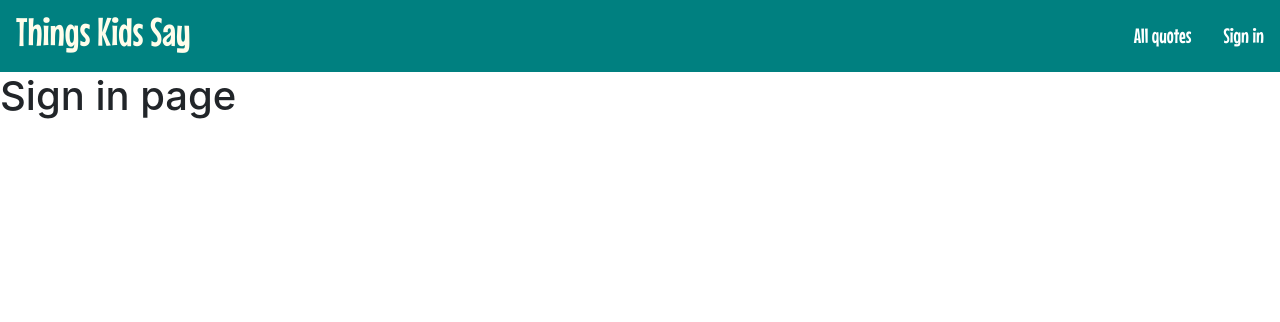
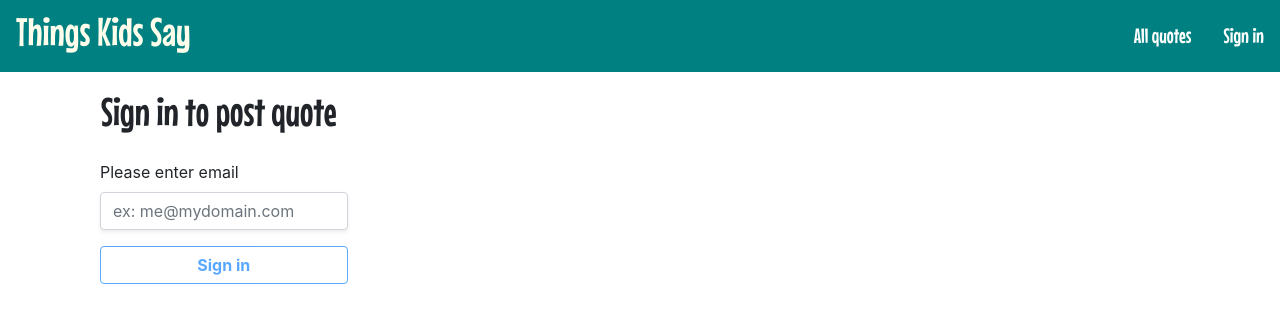
Before and after one commit to BC1985/things-kids-say, a React (Create React App) app: page /sign-in in a window 1280 px wide. Shown: the top 322 px of the page. Built offline with nearby package versions, Linux system fonts and the light colour scheme; no server answers.

Commit message:
Create sign in form Set input validation

```diff
--- a/src/components/Sign-In/Sign-in.js
+++ b/src/components/Sign-In/Sign-in.js
@@ -1,9 +1,53 @@
-import React from 'react';
+import React, { useState } from "react";
 
 function SignIn() {
-    return (
-        <h1>Sign in page</h1>
-    )
+  const [email, setEmail] = useState("");
+  const [isInputError, setIsInputError] = useState(false);
+  const pattern = new RegExp(
+    /^([a-z\d\.-]+)@([a-z\d-]+)\.([a-z]{2,8})(\.[a-z]{2,8})?$/
+  );
+
+  function validateInput() {
+    if (!pattern.test(email)) {
+      setIsInputError(true);
+      setEmail("")
+
+    } else {
+      setIsInputError(false);
+    }
+  }
+  return (
+    <>
+      <div className="container">
+        <h1 className="childish-font p-3">Sign in to post quote</h1>
+        <form className="form-group">
+          <div className="d-flex flex-column col-sm-3">
+            <label>Please enter email</label>
+            <input
+              placeholder="ex: me@mydomain.com"
+              type="text"
+              value={email}
+              className={`form-control shadow-sm mb-3 ${
+                isInputError && "border-danger"
+              }`}
+              onChange={e => setEmail(e.target.value)}
+            />
+            {isInputError && (
+              <p className="text-danger">Email must be valid address</p>
+            )}
+            <button
+              type="button"
+              disabled={!email}
+              className="btn btn-outline-primary font-weight-bold"
+              onClick={validateInput}
+            >
+              Sign in
+            </button>
+          </div>
+        </form>
+      </div>
+    </>
+  );
 }
 
 export default SignIn;
```
